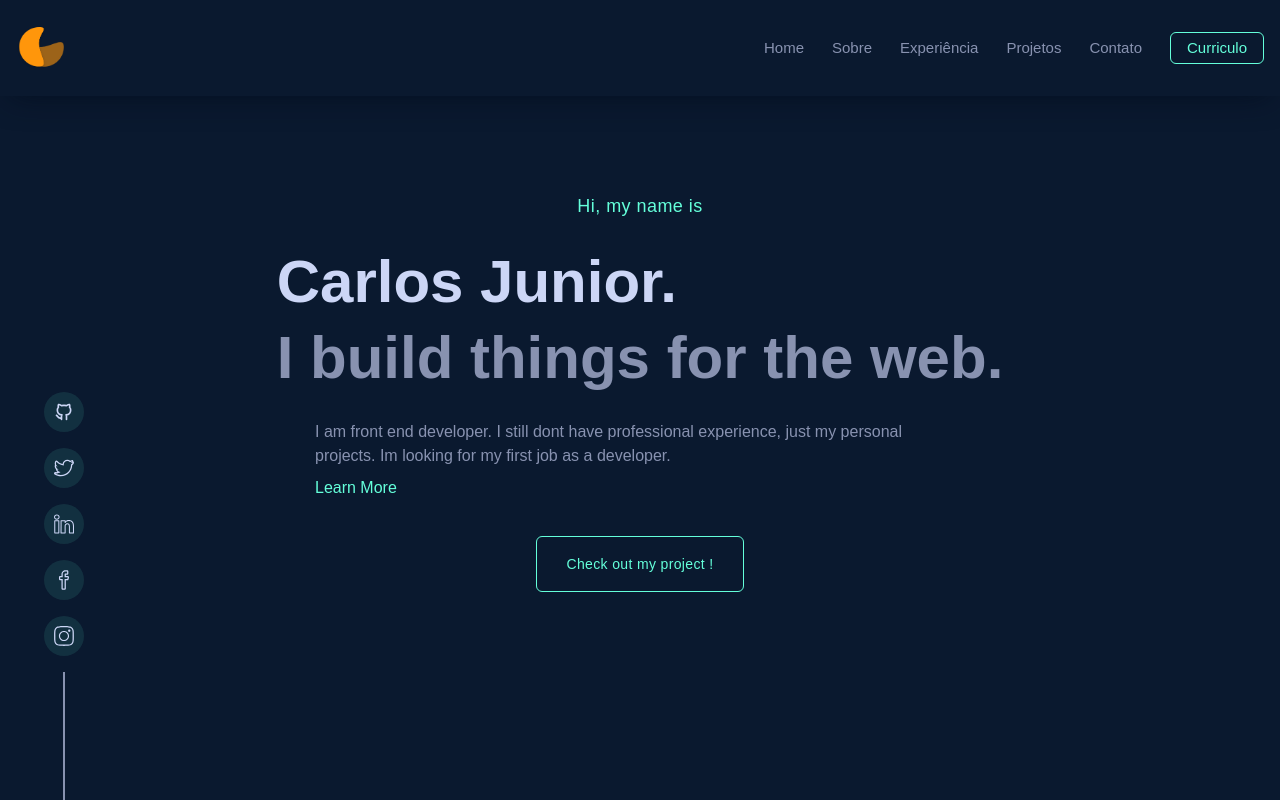
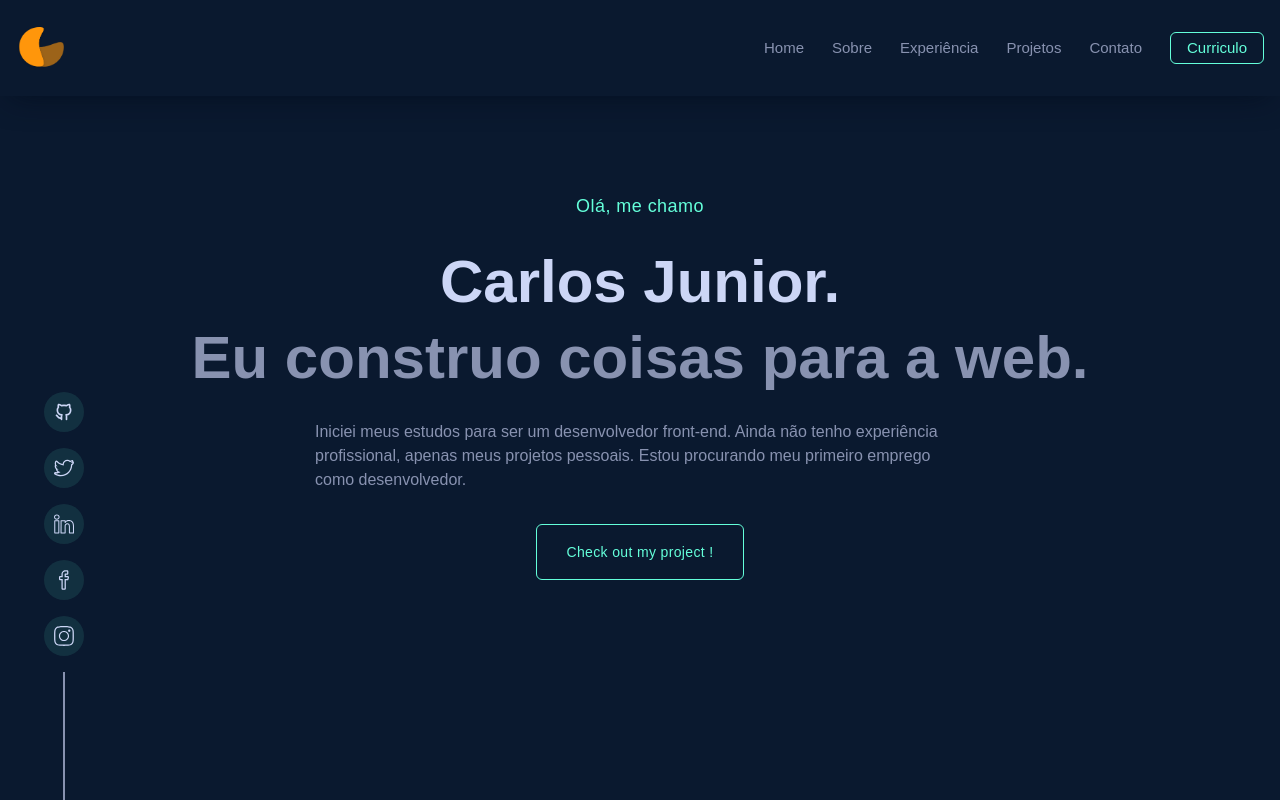
Before and after one commit to iamcarllosjr/portfolio, a Next.js app: page / in a window 1280 px wide. Built offline with nearby package versions, Linux system fonts and the light colour scheme; a web font is replaced by a local one.

Commit message:
alterando detalhes em components

```diff
--- a/src/app/components/Banner.tsx
+++ b/src/app/components/Banner.tsx
@@ -1,4 +1,5 @@
 import {motion} from "framer-motion";
+import Link from "next/link";
 
 
 const Banner = () => {
@@ -9,16 +10,16 @@ const Banner = () => {
         initial={{y:10, opacity:0 }}
         animate={{y:0, opacity:1}}
         transition={{duration:0.5, delay:0.6}}
-        className='text-lg font-normal tracking-wide text-textGreen items-start'>Hi, my name is
+        className='text-lg font-normal tracking-wide text-textGreen text-center'>Olá, me chamo
         </motion.h3>
 
         <motion.h1
         initial={{y:10, opacity:0 }}
         animate={{y:0, opacity:1}}
         transition={{duration:0.5, delay:0.7}}
-        className="text-4xl lgl:text-6xl font-semibold flex flex-col"
+        className="text-4xl lgl:text-6xl font-semibold flex flex-col text-center"
         >Carlos Junior.
-        <span className="text-textDark mt-2 lgl:mt-4">I build things for the web.</span>
+        <span className="text-textDark mt-2 lgl:mt-4">Eu construo coisas para a web.</span>
         </motion.h1>
 
         <motion.p
@@ -26,14 +27,11 @@ const Banner = () => {
         animate={{y:0, opacity:1}}
         transition={{duration:0.5, delay:0.8}}
         className="text-base md:max-w-[650px] text-textDark font-medium flex flex-col gap-2"
-        >I am front end developer. I still dont have professional experience, just my personal projects. Im looking for my first job as a developer.
-        <a href="" target="_blank">
-        <span className="text-textGreen inline-flex relative cursor-pointer h-7 overflow-x-hidden group">Learn More
-        <span className="absolute w-full h-[1px] bg-textGreen left-0 bottom-1 -translate-x-[110%] group-hover:translate-x-0 transition-transform duration-500"></span>
-        </span>
-        </a>
+        >Iniciei meus estudos para ser um desenvolvedor front-end. Ainda não tenho experiência profissional, apenas meus projetos pessoais. Estou procurando meu primeiro emprego como desenvolvedor.
+
         </motion.p>
 
+        <Link href="https://github.com/iamcarllosjr" target="_blank">
         <motion.button
         initial={{y:10, opacity:0 }}
         animate={{y:0, opacity:1}}
@@ -41,6 +39,7 @@ const Banner = () => {
         className="w-52 h-14 text-sm font-medium border border-textGreen rounded-md text-textGreen tracking-wide hover:bg-hoverColor duration-300">
         Check out my project !
         </motion.button>
+        </Link>
     </section>
   )
 }
```
